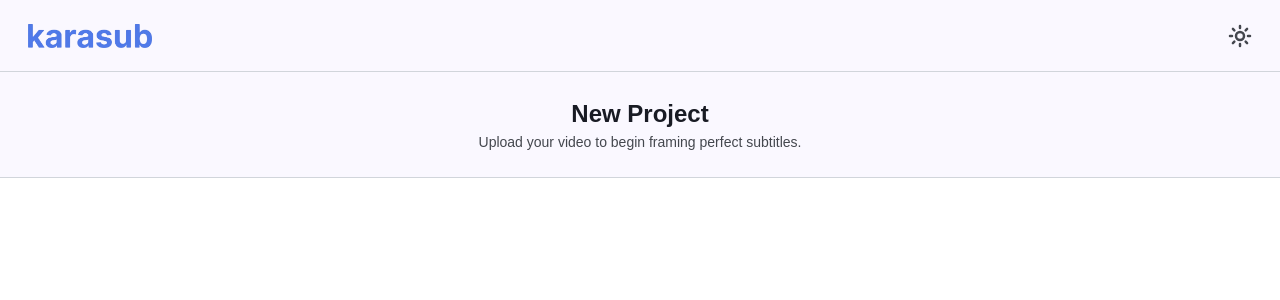
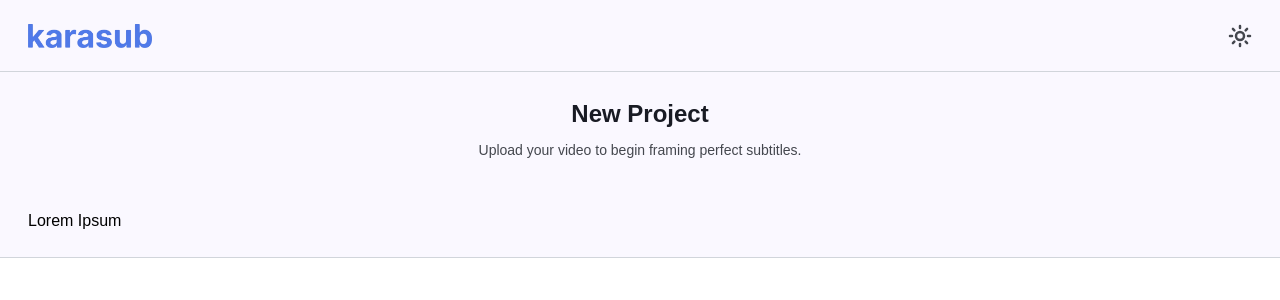
Before and after one commit to nvn0x33/karasub-web, a React (Vite) app in the folder client/: page / in a window 1280 px wide. Shown: the top 300 px of the page. Built offline with nearby package versions, Linux system fonts and the light colour scheme.

Commit message:
refactor: create a new component HeadDesc to avoid repetitive heading and description combination

```diff
--- /dev/null
+++ b/client/src/components/HeadDesc.tsx
@@ -0,0 +1,16 @@
+export default function HeadDesc({
+    headline,
+    desc,
+}: {
+    headline: string;
+    desc: string;
+}) {
+    return (
+        <div className="text-center">
+            <h2 className="text-headline text-size-headline font-semibold">
+                {headline}
+            </h2>
+            <p className="text-desc text-size-desc mt-2">{desc}</p>
+        </div>
+    );
+}
--- a/client/src/components/UploadScreen.tsx
+++ b/client/src/components/UploadScreen.tsx
@@ -1,15 +1,13 @@
+import HeadDesc from "./HeadDesc";
+
 export default function UploadScreen() {
     return (
-        <section className="bg-bg h-full py-6 px-7 max-md:p-4">
-            <div className="text-center">
-                <h2 className="text-headline text-size-headline font-semibold">
-                    New Project
-                </h2>
-                {/* <br /> */}
-                <p className="text-desc text-size-desc">
-                    Upload your video to begin framing perfect subtitles.
-                </p>
-            </div>
+        <section className="flex flex-col gap-12  bg-bg h-full py-6 px-7 max-md:p-4">
+            <HeadDesc
+                headline="New Project"
+                desc="Upload your video to begin framing perfect subtitles."
+            />
+            <div>Lorem Ipsum</div>
         </section>
     );
 }
```
